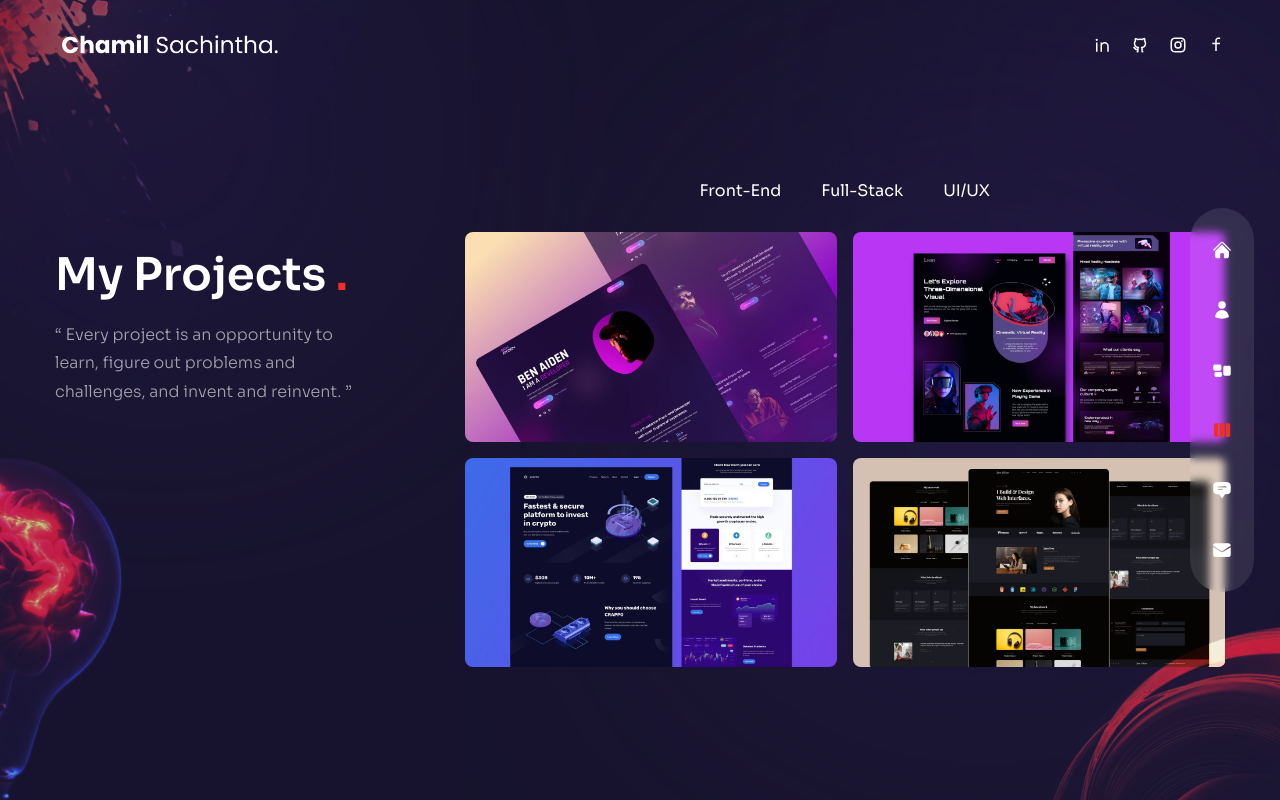
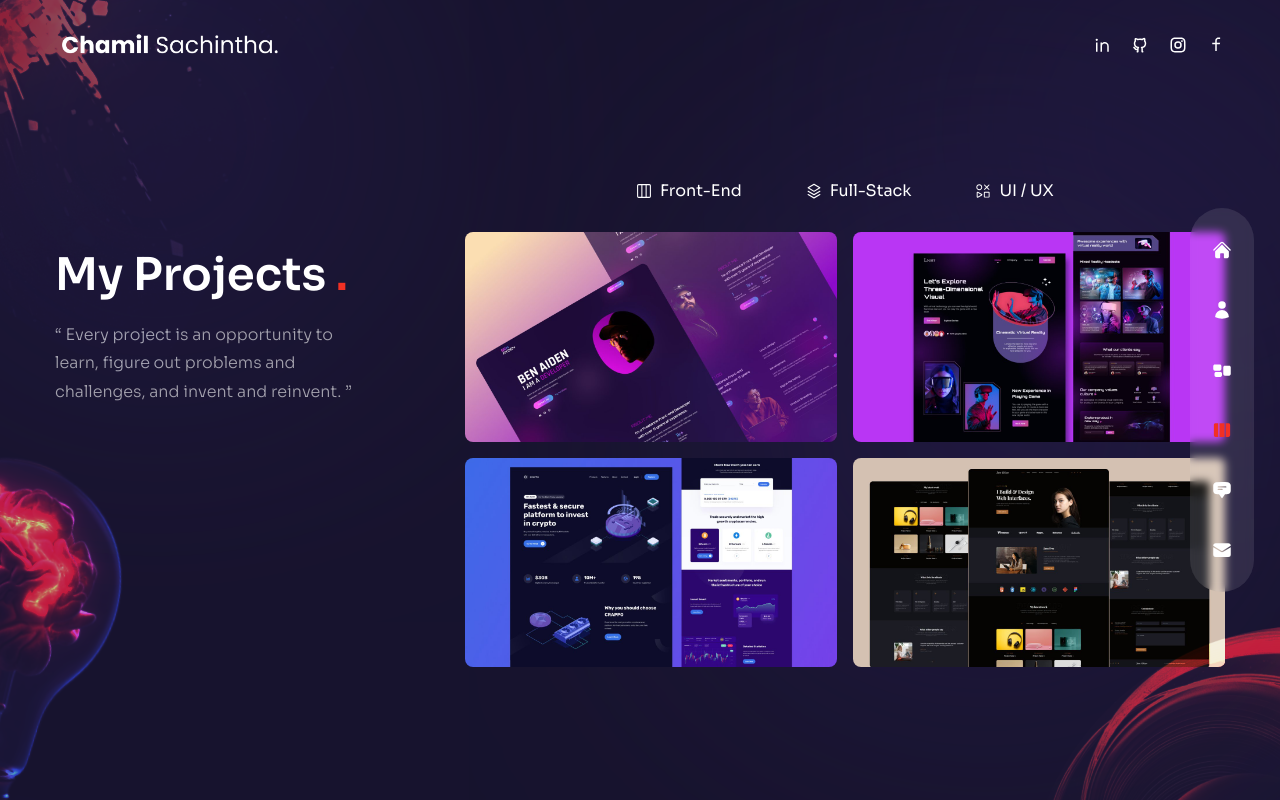
Before and after one commit to ChamilSachintha/Personal-Portfolio-2, a Next.js app: page /work in a window 1280 px wide. Built offline with nearby package versions, Linux system fonts and the light colour scheme.

Commit message:
Add icons to tab navigation

```diff
--- a/components/WorkSlider.js
+++ b/components/WorkSlider.js
@@ -75,7 +75,6 @@ export const workSlider = {
   ],
 };
 
-
 const WorkSlider = ({ activeTab }) => {
   const filteredSlides = workSlider.slides.filter(
     (slide) => slide.type === activeTab
--- a/pages/work/index.js
+++ b/pages/work/index.js
@@ -4,6 +4,8 @@ import { fadeIn } from "../../variants";
 import ProjectSlider from "../../components/WorkSlider";
 import Bulb from "../../components/Bulb";
 import Circles from "../../components/Circles";
+
+import { RxLayout, RxLayers, RxMix } from "react-icons/rx";
 
 const Project = () => {
   const [activeTab, setActiveTab] = useState("front-end");
@@ -45,28 +47,30 @@ const Project = () => {
             className="w-full xl:max-w-[65%] h-[500px]"
           >
             {/* Tab navigation */}
-          <div className="flex justify-center space-x-10 w-full py-7">
+            <div className="flex justify-center space-x-16 w-full py-7">
               <button
                 onClick={() => setActiveTab("front-end")}
-              className={`tab-btn ${
-                activeTab === "front-end" ? "active" : ""
-              }`}
+                className={`flex-1 flex flex-col md:flex-row max-w-max gap-x-2 items-center
+              tab-btn ${activeTab === "front-end" ? "active" : ""}`}
               >
+                <RxLayout />
                 Front-End
               </button>
               <button
                 onClick={() => setActiveTab("full-stack")}
-              className={`tab-btn ${
-                activeTab === "full-stack" ? "active" : ""
-              }`}
+                className={`flex-1 flex flex-col md:flex-row max-w-max gap-x-2 items-center
+              tab-btn ${activeTab === "full-stack" ? "active" : ""}`}
               >
+                <RxLayers />
                 Full-Stack
               </button>
               <button
                 onClick={() => setActiveTab("UI/UX")}
-              className={`tab-btn ${activeTab === "UI/UX" ? "active" : ""}`}
+                className={`flex-1 flex flex-col md:flex-row max-w-max gap-x-2 items-center
+              tab-btn ${activeTab === "UI/UX" ? "active" : ""}`}
               >
-              UI/UX
+                <RxMix />
+                UI / UX
               </button>
             </div>
             <ProjectSlider activeTab={activeTab} />
```
Lines whose indentation alone changed are shown as unchanged.
